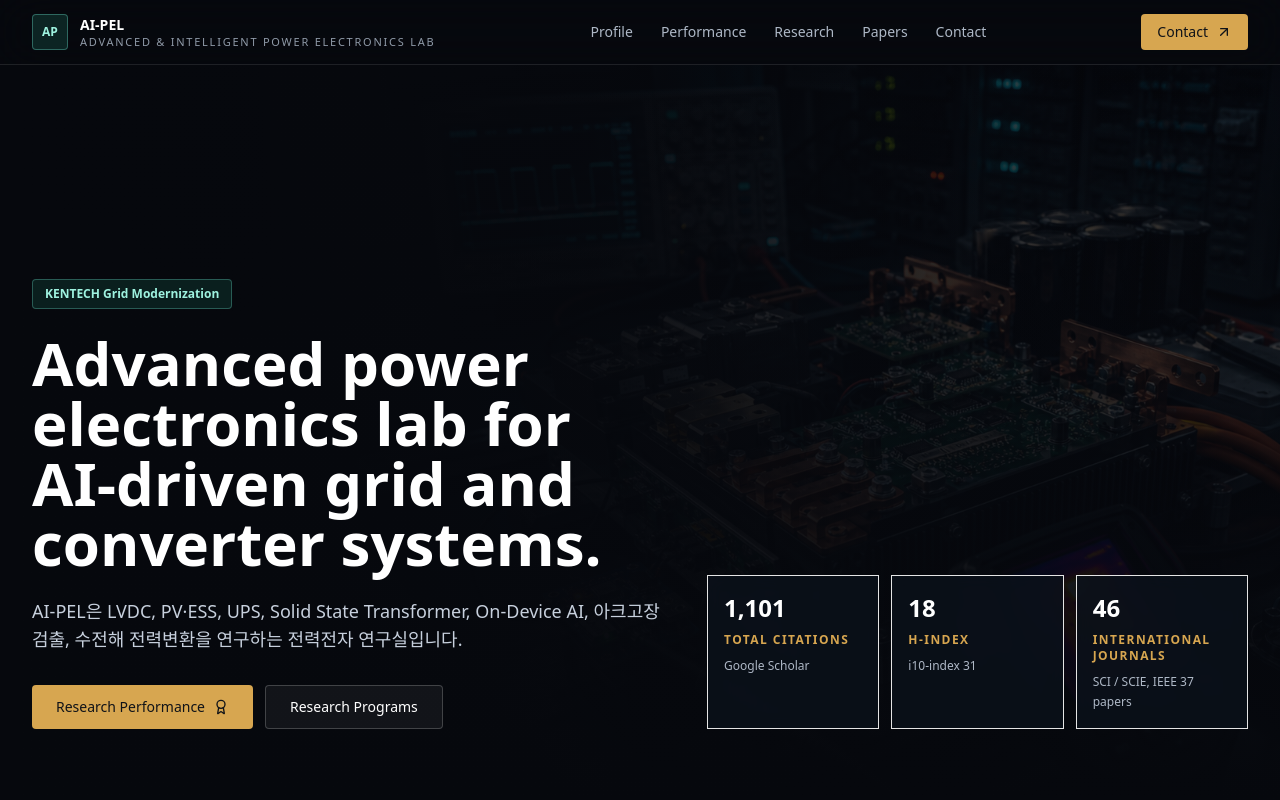
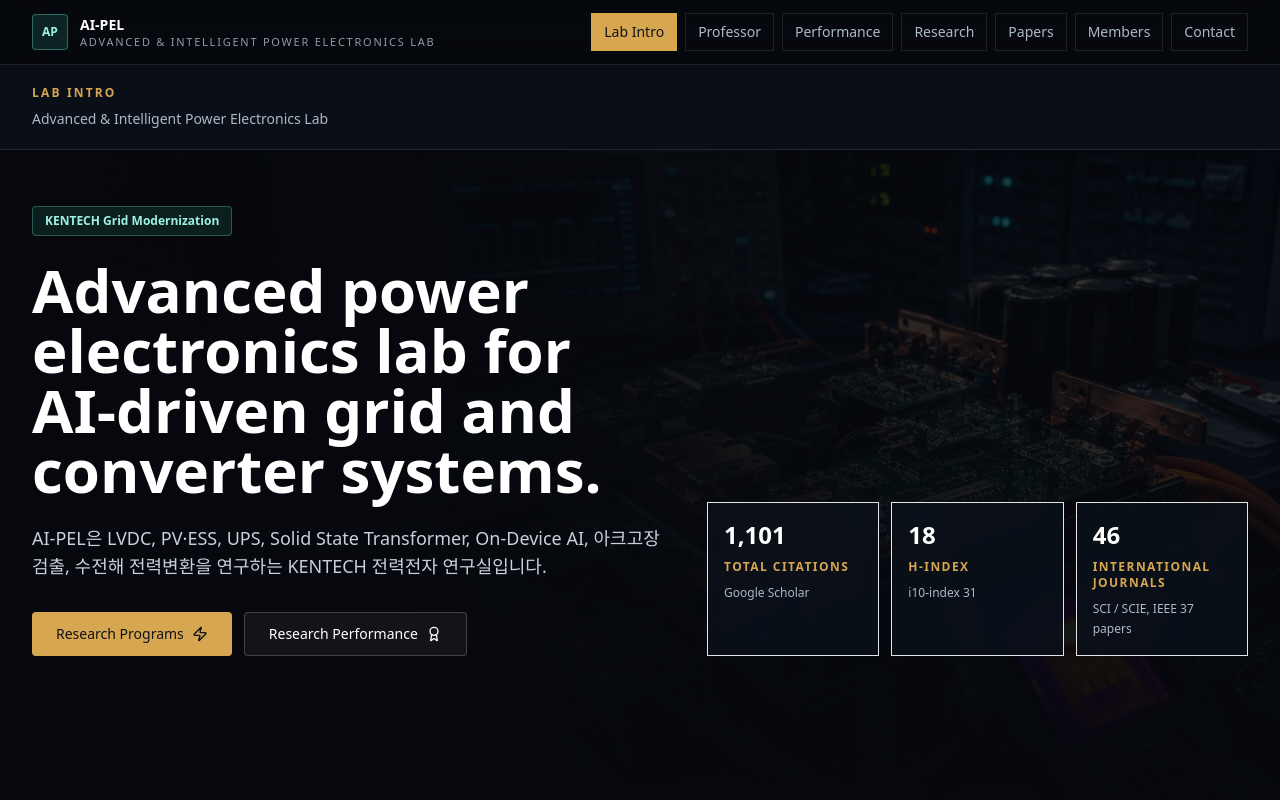
Before and after one commit to 0527lions-creator/AI-site, a Next.js app: page / in a window 1280 px wide. Shown: the top 800 px of the page. Built offline with nearby package versions, Linux system fonts and the light colour scheme.

Commit message:
Convert site sections to tab navigation

```diff
--- a/src/app/page.tsx
+++ b/src/app/page.tsx
@@ -2,7 +2,6 @@
 
 import { Badge } from '@/components/ui/badge';
 import { Button } from '@/components/ui/button';
-import { Separator } from '@/components/ui/separator';
 import {
   ArrowUpRight,
   Award,
@@ -13,7 +12,6 @@ import {
   Gauge,
   Mail,
   MapPin,
-  Menu,
   Network,
   ShieldCheck,
   SunMedium,
@@ -21,6 +19,7 @@ import {
   Zap,
 } from 'lucide-react';
 import Image from 'next/image';
+import { useState } from 'react';
 
 type HomeProps = {
   params?: Promise<Record<string, never>>;
@@ -28,12 +27,23 @@ type HomeProps = {
 
 type IconType = typeof BatteryCharging;
 
-const navigationItems = [
-  { href: '#profile', label: 'Profile' },
-  { href: '#performance', label: 'Performance' },
-  { href: '#research', label: 'Research' },
-  { href: '#papers', label: 'Papers' },
-  { href: '#contact', label: 'Contact' },
+type SectionId =
+  | 'home'
+  | 'profile'
+  | 'performance'
+  | 'research'
+  | 'papers'
+  | 'members'
+  | 'contact';
+
+const navigationItems: Array<{ id: SectionId; label: string }> = [
+  { id: 'home', label: 'Lab Intro' },
+  { id: 'profile', label: 'Professor' },
+  { id: 'performance', label: 'Performance' },
+  { id: 'research', label: 'Research' },
+  { id: 'papers', label: 'Papers' },
+  { id: 'members', label: 'Members' },
+  { id: 'contact', label: 'Contact' },
 ];
 
 const impactMetrics = [
@@ -152,20 +162,55 @@ const selectedPapers = [
 const members = [
   {
     group: 'M.S. Students',
-    description: '전력변환 회로, 제어, AI 진단, 실증 데이터 분석을 중심으로 연구 수행.',
+    description:
+      '전력변환 회로, 제어, AI 진단, 실증 데이터 분석을 중심으로 연구를 수행합니다.',
   },
   {
     group: 'Undergraduate Students',
-    description: 'Senior, Junior, Sophomore 학부연구생이 세미나, 실험, 모델링, 측정 업무에 참여.',
+    description:
+      'Senior, Junior, Sophomore 학부연구생이 세미나, 실험, 모델링, 측정 업무에 참여합니다.',
   },
 ];
 
+const sectionDescriptions: Record<SectionId, string> = {
+  home: 'Advanced & Intelligent Power Electronics Lab',
+  profile: 'Principal investigator and career background',
+  performance: 'Citation, journal, and publication metrics',
+  research: 'Current AI and power electronics research programs',
+  papers: 'Selected journal papers with lab students',
+  members: 'Graduate and undergraduate research members',
+  contact: 'Contact information and location',
+};
+
+function navButtonClass(isActive: boolean) {
+  const base =
+    'whitespace-nowrap border px-3 py-2 text-sm font-medium transition-colors';
+  const active =
+    'border-[#d7a650] bg-[#d7a650] text-[#101318]';
+  const inactive =
+    'border-white/10 bg-white/4 text-[#aeb8c6] hover:border-[#6ee7d2]/40 hover:text-[#9ef2df]';
+
+  return [base, isActive ? active : inactive].join(' ');
+}
+
 export default function Home(_props: HomeProps) {
+  const [activeSection, setActiveSection] = useState<SectionId>('home');
+
+  const selectSection = (section: SectionId) => {
+    setActiveSection(section);
+    window.scrollTo({ top: 0, behavior: 'smooth' });
+  };
+
   return (
     <main className="min-h-screen bg-[#06080d] text-[#f4f7fb]">
       <header className="sticky top-0 z-50 border-b border-white/10 bg-[#06080d]/92 backdrop-blur-xl">
-        <nav className="mx-auto flex h-16 w-full max-w-7xl items-center justify-between px-5 sm:px-6 lg:px-8">
-          <a href="#home" className="flex items-center gap-3" aria-label="AI-PEL home">
+        <nav className="mx-auto flex min-h-16 w-full max-w-7xl flex-col gap-3 px-5 py-3 sm:px-6 lg:flex-row lg:items-center lg:justify-between lg:px-8">
+          <button
+            type="button"
+            onClick={() => selectSection('home')}
+            className="flex items-center gap-3 text-left"
+            aria-label="AI-PEL home"
+          >
             <span className="flex h-9 w-9 items-center justify-center rounded-sm border border-[#6ee7d2]/35 bg-[#0c2423] text-xs font-semibold text-[#9ef2df]">
               AP
             </span>
@@ -177,40 +222,46 @@ export default function Home(_props: HomeProps) {
                 Advanced & Intelligent Power Electronics Lab
               </span>
             </span>
-          </a>
+          </button>
 
-          <div className="hidden items-center gap-7 text-sm font-medium text-[#aeb8c6] lg:flex">
+          <div className="flex gap-2 overflow-x-auto pb-1 lg:pb-0">
             {navigationItems.map((item) => (
-              <a
-                key={item.href}
-                href={item.href}
-                className="transition-colors hover:text-[#9ef2df]"
+              <button
+                key={item.id}
+                type="button"
+                onClick={() => selectSection(item.id)}
+                className={navButtonClass(activeSection === item.id)}
               >
                 {item.label}
-              </a>
+              </button>
             ))}
-          </div>
-
-          <div className="flex items-center gap-2">
-            <Button asChild className="hidden h-9 rounded-sm bg-[#d7a650] px-4 text-[#101318] hover:bg-[#efbd68] sm:inline-flex">
-              <a href="#contact">
-                Contact
-                <ArrowUpRight className="ml-2 h-4 w-4" />
-              </a>
-            </Button>
-            <Button
-              variant="outline"
-              size="icon"
-              className="h-9 w-9 rounded-sm border-white/15 bg-white/5 text-white lg:hidden"
-              aria-label="Open navigation"
-            >
-              <Menu className="h-4 w-4" />
-            </Button>
           </div>
         </nav>
       </header>
 
-      <section id="home" className="relative overflow-hidden border-b border-white/10">
+      <section className="border-b border-white/10 bg-[#0a0f17]">
+        <div className="mx-auto flex max-w-7xl flex-col gap-2 px-5 py-5 sm:px-6 lg:px-8">
+          <p className="text-xs font-semibold uppercase tracking-[0.18em] text-[#d7a650]">
+            {navigationItems.find((item) => item.id === activeSection)?.label}
+          </p>
+          <p className="text-sm text-[#aeb8c6]">{sectionDescriptions[activeSection]}</p>
+        </div>
+      </section>
+
+      {activeSection === 'home' && <IntroSection onSelect={selectSection} />}
+      {activeSection === 'profile' && <ProfileSection />}
+      {activeSection === 'performance' && <PerformanceSection />}
+      {activeSection === 'research' && <ResearchSection />}
+      {activeSection === 'papers' && <PapersSection />}
+      {activeSection === 'members' && <MembersSection />}
+      {activeSection === 'contact' && <ContactSection />}
+    </main>
+  );
+}
+
+function IntroSection({ onSelect }: { onSelect: (section: SectionId) => void }) {
+  return (
+    <section className="relative min-h-[calc(100vh-8.5rem)] overflow-hidden">
       <div className="absolute inset-0">
         <Image
           src="/aipel-power-electronics-hero.png"
@@ -218,13 +269,13 @@ export default function Home(_props: HomeProps) {
           width={1800}
           height={1100}
           priority
-            className="h-full w-full object-cover opacity-32"
+          className="h-full w-full object-cover opacity-34"
         />
         <div className="absolute inset-0 bg-[linear-gradient(90deg,#06080d_0%,rgba(6,8,13,0.94)_46%,rgba(6,8,13,0.62)_100%)]" />
         <div className="absolute inset-0 bg-[linear-gradient(180deg,rgba(6,8,13,0.05)_0%,#06080d_100%)]" />
       </div>
 
-        <div className="relative mx-auto grid min-h-[calc(100vh-4rem)] max-w-7xl gap-10 px-5 py-14 sm:px-6 md:grid-cols-[1.08fr_0.92fr] md:items-end lg:px-8">
+      <div className="relative mx-auto grid max-w-7xl gap-10 px-5 py-14 sm:px-6 md:grid-cols-[1.08fr_0.92fr] md:items-end lg:px-8">
         <div className="max-w-4xl pb-4">
           <Badge className="mb-6 rounded-sm border border-[#6ee7d2]/30 bg-[#0c2423]/85 px-3 py-1.5 text-[#9ef2df] hover:bg-[#0c2423]/85">
             KENTECH Grid Modernization
@@ -234,22 +285,27 @@ export default function Home(_props: HomeProps) {
           </h1>
           <p className="mt-6 max-w-2xl text-base leading-8 text-[#c7d0dd] sm:text-lg">
             AI-PEL은 LVDC, PV·ESS, UPS, Solid State Transformer, On-Device AI,
-              아크고장 검출, 수전해 전력변환을 연구하는 전력전자 연구실입니다.
+            아크고장 검출, 수전해 전력변환을 연구하는 KENTECH 전력전자 연구실입니다.
           </p>
           <div className="mt-8 flex flex-col gap-3 sm:flex-row">
-              <Button asChild size="lg" className="rounded-sm bg-[#d7a650] px-6 text-[#101318] hover:bg-[#efbd68]">
-                <a href="#performance">
-                  Research Performance
-                  <Award className="ml-2 h-4 w-4" />
-                </a>
+            <Button
+              type="button"
+              size="lg"
+              className="rounded-sm bg-[#d7a650] px-6 text-[#101318] hover:bg-[#efbd68]"
+              onClick={() => onSelect('research')}
+            >
+              Research Programs
+              <Zap className="ml-2 h-4 w-4" />
             </Button>
             <Button
-                asChild
+              type="button"
               size="lg"
               variant="outline"
               className="rounded-sm border-white/20 bg-white/5 px-6 text-white hover:bg-white/10 hover:text-white"
+              onClick={() => onSelect('performance')}
             >
-                <a href="#research">Research Programs</a>
+              Research Performance
+              <Award className="ml-2 h-4 w-4" />
             </Button>
           </div>
         </div>
@@ -267,8 +323,12 @@ export default function Home(_props: HomeProps) {
         </div>
       </div>
     </section>
+  );
+}
 
-      <section id="profile" className="mx-auto grid max-w-7xl gap-10 px-5 py-16 sm:px-6 md:grid-cols-[0.78fr_1.22fr] lg:px-8">
+function ProfileSection() {
+  return (
+    <section className="mx-auto grid max-w-7xl gap-10 px-5 py-16 sm:px-6 md:grid-cols-[0.78fr_1.22fr] lg:px-8">
       <div>
         <div className="mb-6 overflow-hidden border border-white/10 bg-[#0b111a]">
           <Image
@@ -303,9 +363,12 @@ export default function Home(_props: HomeProps) {
         ))}
       </div>
     </section>
+  );
+}
 
-      <section id="performance" className="border-y border-white/10 bg-[#0a0f17]">
-        <div className="mx-auto max-w-7xl px-5 py-16 sm:px-6 lg:px-8">
+function PerformanceSection() {
+  return (
+    <section className="mx-auto max-w-7xl px-5 py-16 sm:px-6 lg:px-8">
       <div className="mb-10 grid gap-6 md:grid-cols-[0.86fr_1.14fr] md:items-end">
         <div>
           <p className="text-sm font-semibold uppercase tracking-[0.18em] text-[#d7a650]">
@@ -330,10 +393,13 @@ export default function Home(_props: HomeProps) {
           </article>
         ))}
       </div>
-        </div>
     </section>
+  );
+}
 
-      <section id="research" className="mx-auto max-w-7xl px-5 py-16 sm:px-6 lg:px-8">
+function ResearchSection() {
+  return (
+    <section className="mx-auto max-w-7xl px-5 py-16 sm:px-6 lg:px-8">
       <div className="mb-10 grid gap-6 md:grid-cols-[0.86fr_1.14fr] md:items-end">
         <div>
           <p className="text-sm font-semibold uppercase tracking-[0.18em] text-[#d7a650]">
@@ -379,39 +445,12 @@ export default function Home(_props: HomeProps) {
         })}
       </div>
     </section>
+  );
+}
 
-      <section className="border-y border-white/10 bg-[#0a0f17]">
-        <div className="mx-auto grid max-w-7xl gap-10 px-5 py-16 sm:px-6 md:grid-cols-[0.9fr_1.1fr] lg:px-8">
-          <div>
-            <p className="text-sm font-semibold uppercase tracking-[0.18em] text-[#d7a650]">
-              Focus Project
-            </p>
-            <h2 className="mt-3 text-3xl font-semibold tracking-normal text-white sm:text-4xl">
-              Solid State Transformer and AI-based MG-EMS.
-            </h2>
-            <p className="mt-5 text-sm leading-7 text-[#aeb8c6]">
-              SST는 22.9 kV 계통 대응 7.65 kV 입력과 800 V LVDC 버스를 목표로 하며,
-              Power-HIL 기반 계통 연계 실증을 통해 운영 안정성을 검증합니다.
-            </p>
-          </div>
-
-          <div className="grid gap-3">
-            {[
-              ['SST Rating', '500 kVA target, 7.65 kV input, 800 V LVDC output'],
-              ['SiC Switching', '20 kHz high-frequency operation for high power density and low loss'],
-              ['DAB Conversion', '1200 V to 800 V, 50 kV class high-isolation bidirectional DAB'],
-              ['MG-EMS AI', 'PV/load forecasting, REST API integration, ESS day-ahead 24h scheduling'],
-            ].map(([title, description]) => (
-              <div key={title} className="grid gap-3 border border-white/10 bg-[#101722] p-5 sm:grid-cols-[150px_1fr]">
-                <p className="text-sm font-semibold text-[#d7a650]">{title}</p>
-                <p className="text-sm leading-7 text-[#c7d0dd]">{description}</p>
-              </div>
-            ))}
-          </div>
-        </div>
-      </section>
-
-      <section id="papers" className="mx-auto max-w-7xl px-5 py-16 sm:px-6 lg:px-8">
+function PapersSection() {
+  return (
+    <section className="mx-auto max-w-7xl px-5 py-16 sm:px-6 lg:px-8">
       <div className="mb-10 grid gap-6 md:grid-cols-[0.86fr_1.14fr] md:items-end">
         <div>
           <p className="text-sm font-semibold uppercase tracking-[0.18em] text-[#d7a650]">
@@ -438,7 +477,11 @@ export default function Home(_props: HomeProps) {
         ))}
       </div>
     </section>
+  );
+}
 
+function MembersSection() {
+  return (
     <section className="mx-auto grid max-w-7xl gap-10 px-5 py-16 sm:px-6 md:grid-cols-[0.8fr_1.2fr] lg:px-8">
       <div>
         <p className="text-sm font-semibold uppercase tracking-[0.18em] text-[#d7a650]">
@@ -465,9 +508,12 @@ export default function Home(_props: HomeProps) {
         ))}
       </div>
     </section>
+  );
+}
 
-      <section id="contact" className="border-t border-white/10 bg-[#05070b]">
-        <div className="mx-auto grid max-w-7xl gap-10 px-5 py-16 sm:px-6 md:grid-cols-[1fr_1fr] md:items-start lg:px-8">
+function ContactSection() {
+  return (
+    <section className="mx-auto grid max-w-7xl gap-10 px-5 py-16 sm:px-6 md:grid-cols-[1fr_1fr] md:items-start lg:px-8">
       <div>
         <p className="text-sm font-semibold uppercase tracking-[0.18em] text-[#d7a650]">
           Contact
@@ -511,8 +557,6 @@ export default function Home(_props: HomeProps) {
           <span>Korea Institute of Energy Technology | Tel. +82-61-320-9267</span>
         </div>
       </div>
-        </div>
     </section>
-    </main>
   );
 }
```
Lines whose indentation alone changed are shown as unchanged.
